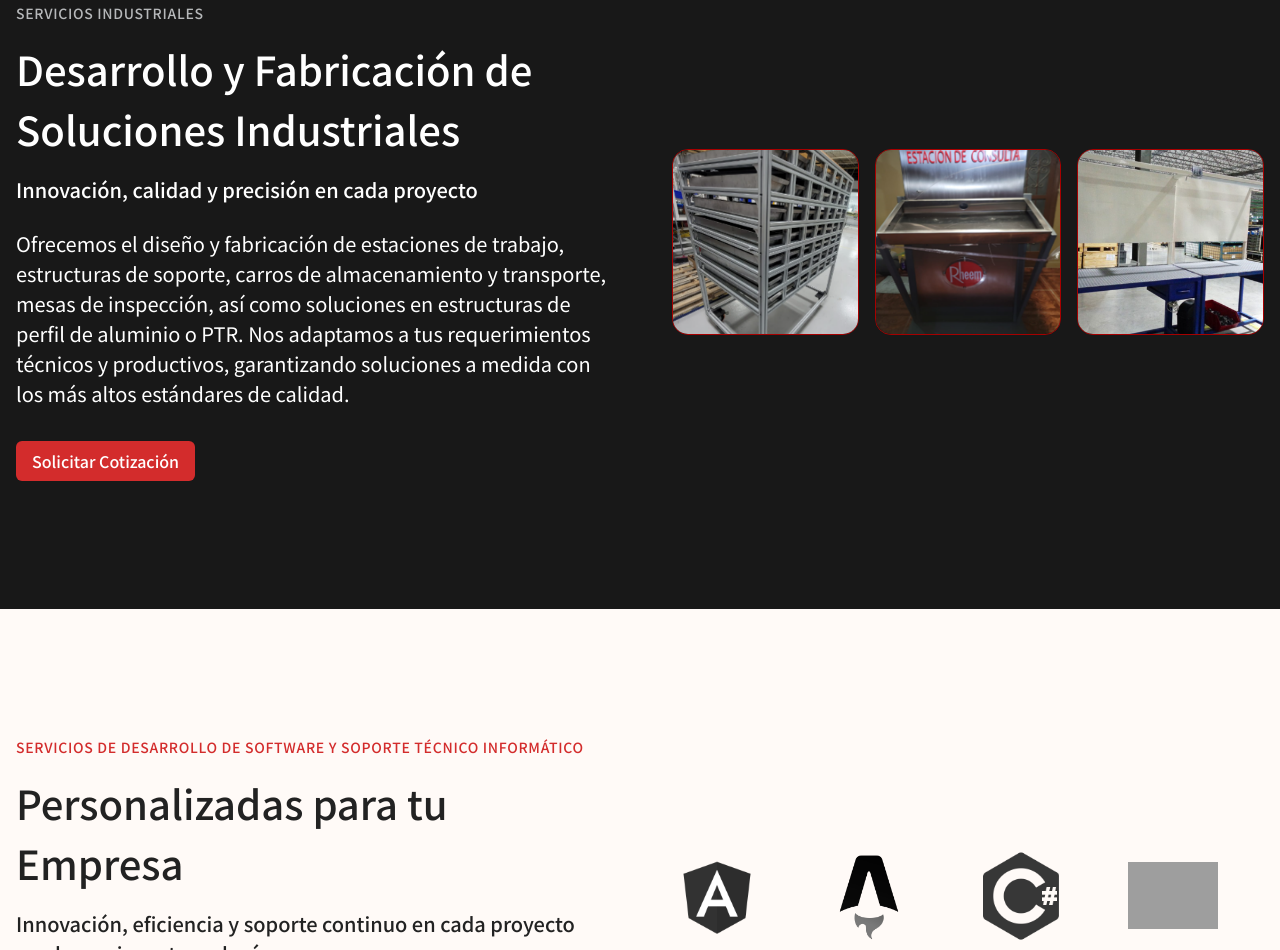
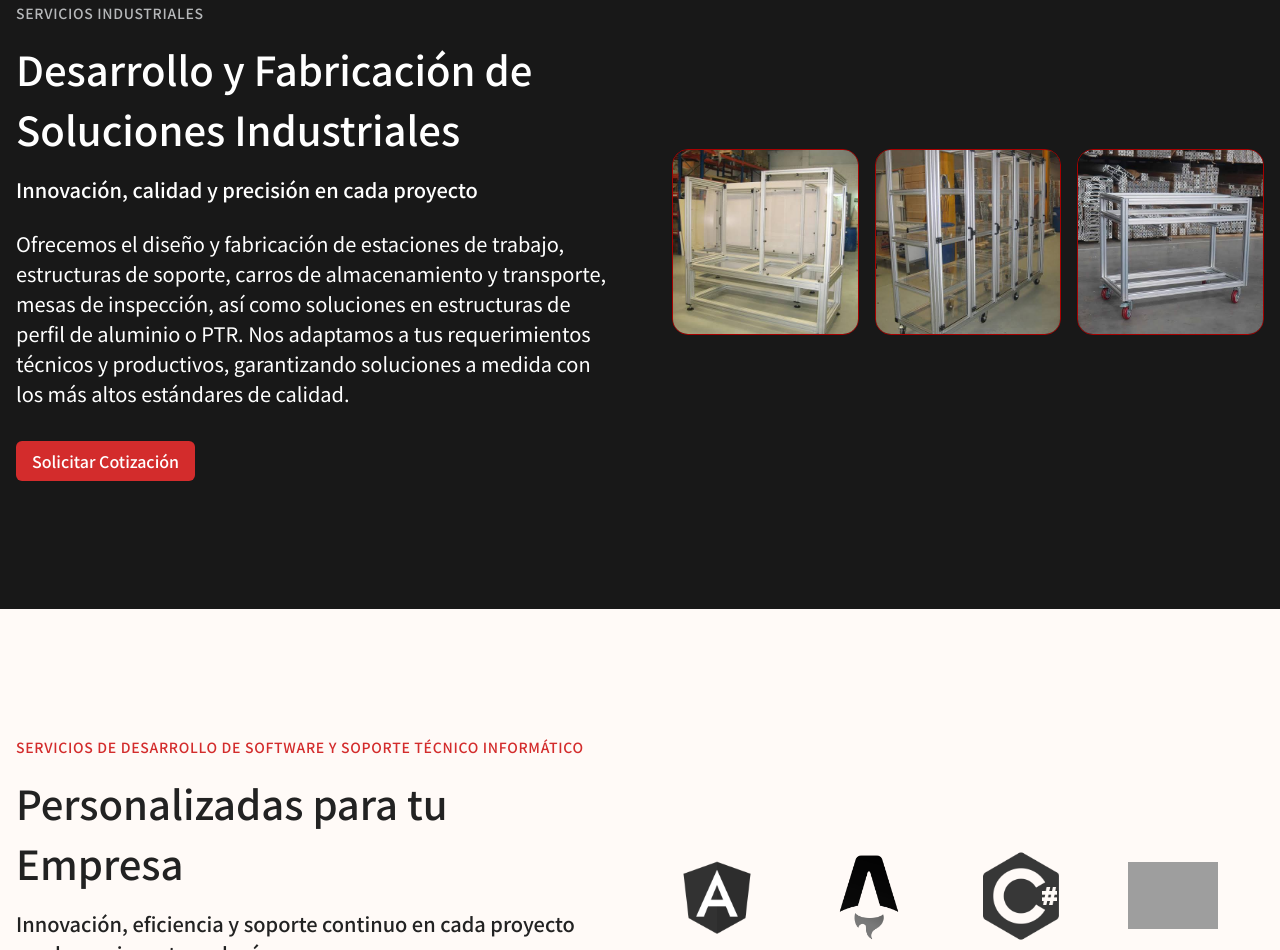
Before and after one commit to AlfonsoAD/artservices, an Astro site: page / in a window 1280 px wide. Shown: the part 3807-4757 px from the top of the page. Built offline with nearby package versions, Linux system fonts and the light colour scheme; Astro itself is replaced by a stand-in of ours; grey boxes are pictures that could not be loaded; a web font is replaced by a local one.

Commit message:
feat: add new images to homepage and update imports

```diff
--- a/src/pages/index.astro
+++ b/src/pages/index.astro
@@ -19,14 +19,17 @@ import img2 from '../assets/images/home/img-2.png';
 import img3 from '../assets/images/home/img-3.png';
 import img4 from '../assets/images/home/img-4.png';
 import img5 from '../assets/images/home/img-5.png';
-import img6 from '../assets/images/home/img-6.png';
-import img7 from '../assets/images/home/img-7.png';
-import img8 from '../assets/images/home/img-8.png';
+// import img6 from '../assets/images/home/img-6.png';
+// import img7 from '../assets/images/home/img-7.png';
+// import img8 from '../assets/images/home/img-8.png';
+import img9 from '../assets/images/home/9.jpg';
+import img10 from '../assets/images/home/10.jpg';
+import img11 from '../assets/images/home/11.jpg';
 // import devWeb from '../assets/images/home/dev-web.jpg';
 // import api from '../assets/images/home/api.jpg';
 // import db from '../assets/images/home/db.jpg';
 // import scada from '../assets/images/home/scada.png';
-// import soporte from '../assets/images/home/soporte.png';
+// import soporte from '../assets/images/home/soporte.png';P
 // import software from '../assets/images/home/software.png';
 import automation from '../assets/images/home/automation.png';
 import factoryTalk from '../assets/images/home/factory-talk.png';
@@ -131,9 +134,9 @@ const industrialServices = {
         'Mesas de inspección',
     ],
     images: [
-        { src: img6, alt: 'Carros de almacenamiento y transporte', colSpan: 2, rowSpan: 2 },
-        { src: img7, alt: 'Estructuras de perfil de aluminio o PTR', colSpan: 1, rowSpan: 1 },
-        { src: img8, alt: 'Mesas de inspección', colSpan: 2, rowSpan: 1 },
+        { src: img9, alt: 'Carros de almacenamiento y transporte', colSpan: 2, rowSpan: 2 },
+        { src: img10, alt: 'Estructuras de perfil de aluminio o PTR', colSpan: 1, rowSpan: 1 },
+        { src: img11, alt: 'Mesas de inspección', colSpan: 2, rowSpan: 1 },
     ],
     buttons: [
         {
```
Also changed, not shown: src/assets/images/home/10.jpg (added), src/assets/images/home/11.jpg (added), src/assets/images/home/9.jpg (added).
